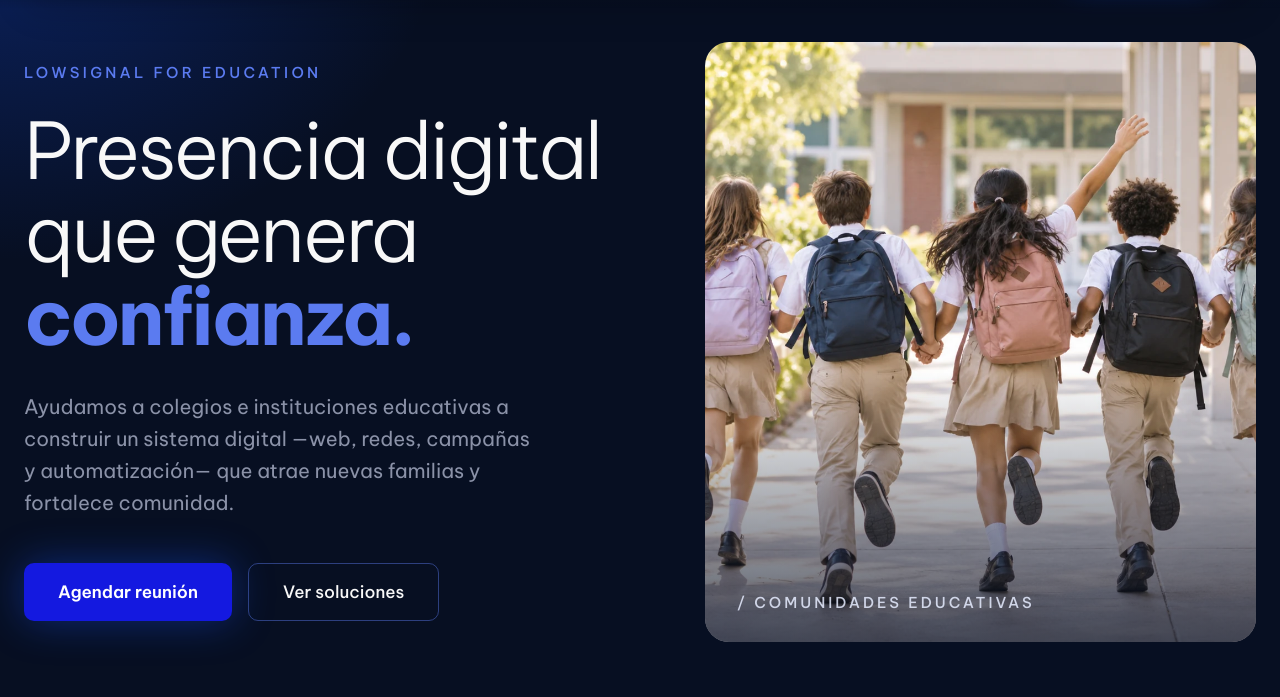
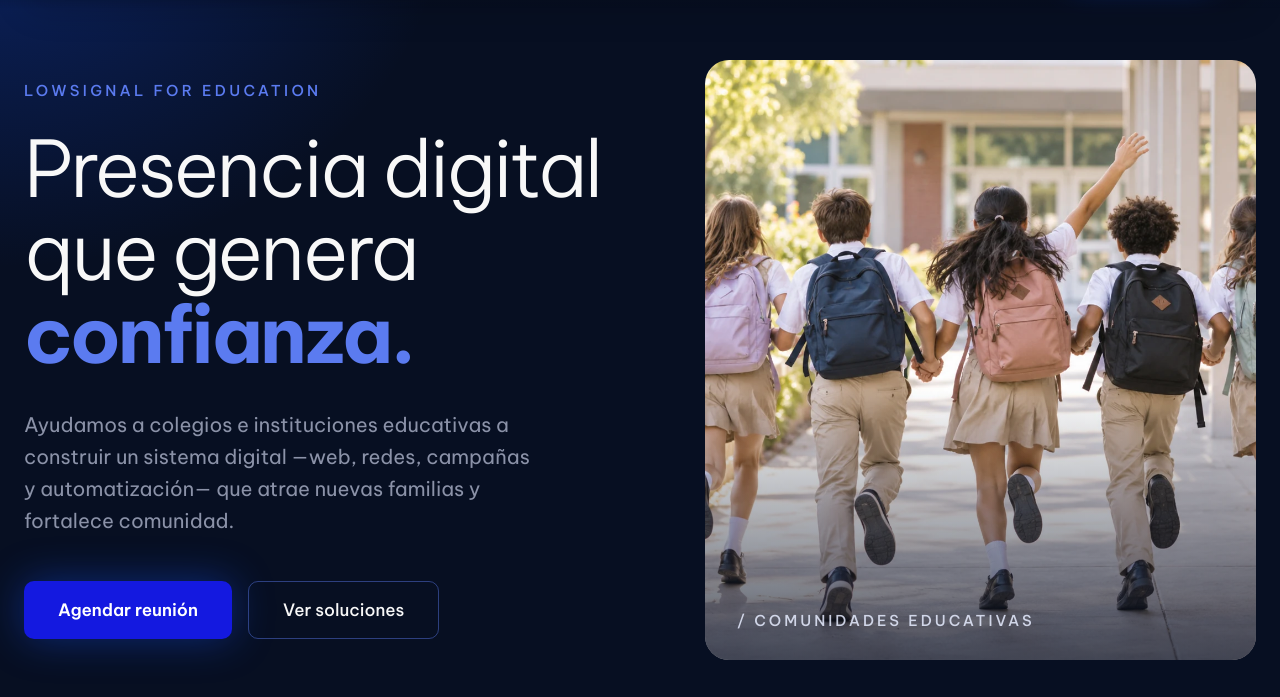
Before and after one commit to lowsignalagency/lowsignal-web, a plain HTML site: page industrias/educacion/index.html in a window 1280 px wide. Shown: the part 103-800 px from the top of the page. Drawn offline with Linux system fonts and the light colour scheme.

Commit message:
Update index.html

```diff
--- a/industrias/educacion/index.html
+++ b/industrias/educacion/index.html
@@ -3177,7 +3177,7 @@ body{
   }
 
   .hero-content{
-    padding-top:145px !important;
+    padding-top:163px !important;
   }
 }
 
```
